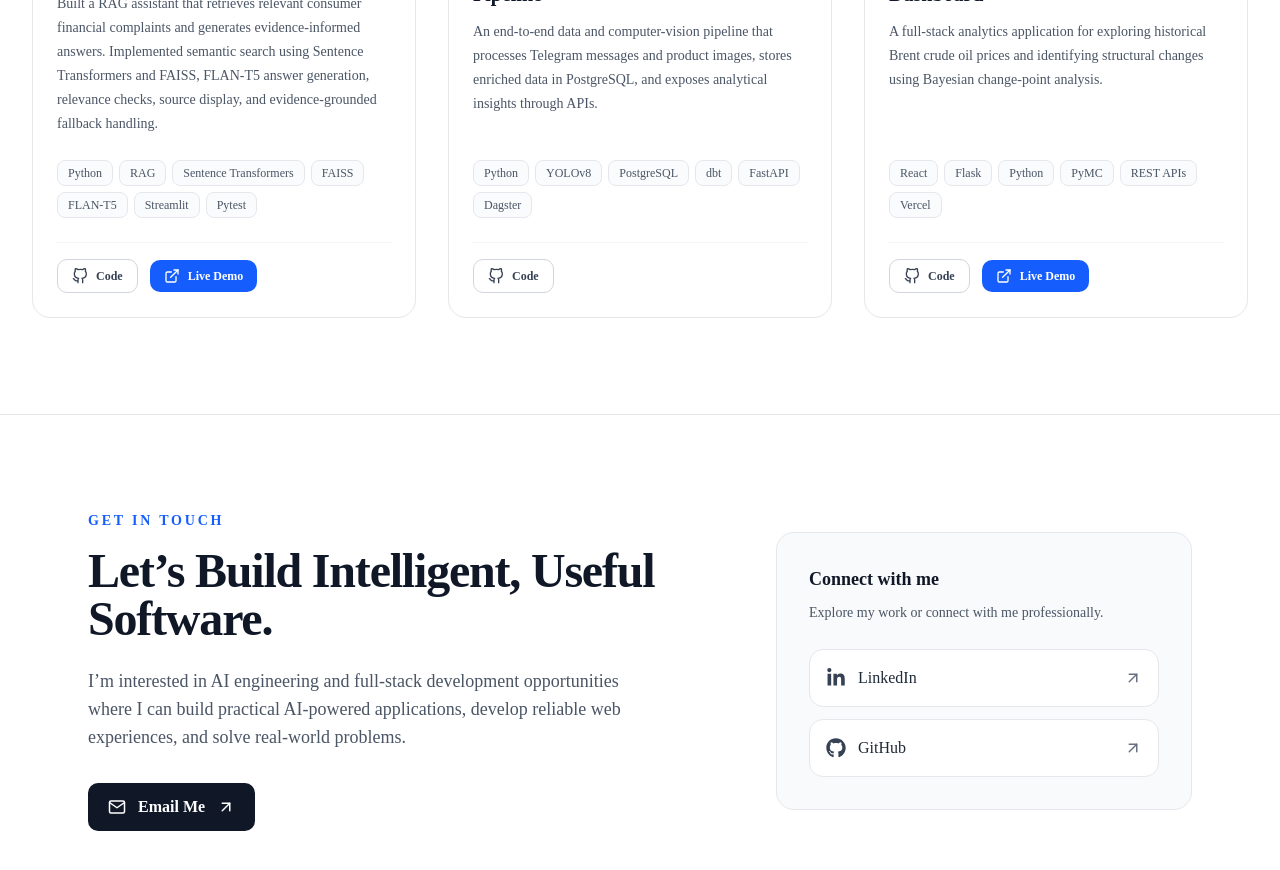
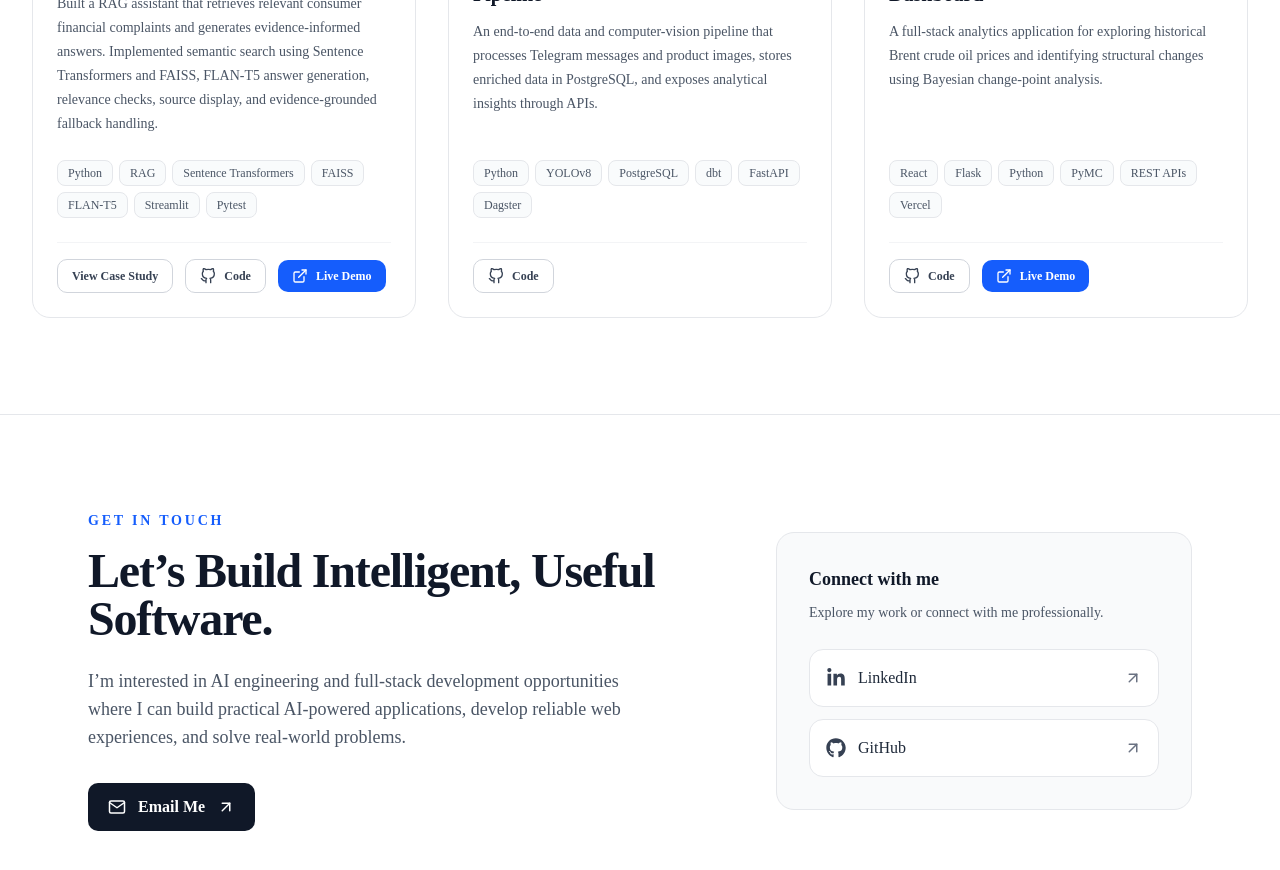
Before and after one commit to hawaebrahimhamid/ai-portfolio, a Next.js app: page / in a window 1280 px wide. Shown: the part 4740-5610 px from the top of the page. Built offline with nearby package versions, Linux system fonts and the light colour scheme.

Commit message:
Add CrediTrust project case study

```diff
--- a/src/components/Projects.tsx
+++ b/src/components/Projects.tsx
@@ -1,8 +1,21 @@
+"use client";
+
+import { useState } from "react";
 import Image from "next/image";
 import { projects } from "@/data/projects";
 import { FiGithub, FiExternalLink } from "react-icons/fi";
 
 export default function Projects() {
+  const [openCaseStudies, setOpenCaseStudies] = useState<string[]>([]);
+
+  function toggleCaseStudy(projectTitle: string) {
+    setOpenCaseStudies((openProjects) =>
+      openProjects.includes(projectTitle)
+        ? openProjects.filter((title) => title !== projectTitle)
+        : [...openProjects, projectTitle],
+    );
+  }
+
   return (
     <section
       id="projects"
@@ -33,7 +46,10 @@ export default function Projects() {
         </div>
 
         <div className="mt-12 grid gap-8 lg:grid-cols-3">
-          {projects.map((project) => (
+          {projects.map((project) => {
+            const isCaseStudyOpen = openCaseStudies.includes(project.title);
+
+            return (
               <article
                 key={project.title}
                 className="flex h-full flex-col overflow-hidden rounded-2xl border border-gray-200 bg-white transition-all duration-300 hover:border-blue-300 hover:shadow-lg dark:border-slate-800 dark:bg-slate-900 dark:hover:border-blue-900"
@@ -74,10 +90,40 @@ export default function Projects() {
                     <p className="mt-3 text-sm leading-6 text-gray-600 dark:text-gray-300">
                       {project.description}
                     </p>
+
+                    {project.caseStudy && isCaseStudyOpen && (
+                      <div className="mt-5 space-y-4 rounded-xl border border-gray-200 bg-gray-50 p-4 dark:border-slate-700 dark:bg-slate-950">
+                        <div>
+                          <h4 className="text-sm font-semibold text-gray-900 dark:text-white">
+                            Problem
+                          </h4>
+                          <p className="mt-1 text-sm leading-6 text-gray-600 dark:text-gray-300">
+                            {project.caseStudy.problem}
+                          </p>
                         </div>
 
                         <div>
-                  {/* Technology Tags */}
+                          <h4 className="text-sm font-semibold text-gray-900 dark:text-white">
+                            Technical Approach
+                          </h4>
+                          <p className="mt-1 text-sm leading-6 text-gray-600 dark:text-gray-300">
+                            {project.caseStudy.approach}
+                          </p>
+                        </div>
+
+                        <div>
+                          <h4 className="text-sm font-semibold text-gray-900 dark:text-white">
+                            Key Implementation
+                          </h4>
+                          <p className="mt-1 text-sm leading-6 text-gray-600 dark:text-gray-300">
+                            {project.caseStudy.implementation}
+                          </p>
+                        </div>
+                      </div>
+                    )}
+                  </div>
+
+                  <div>
                     <ul
                       className="mt-6 flex flex-wrap gap-1.5"
                       aria-label={`${project.title} technologies`}
@@ -92,8 +138,20 @@ export default function Projects() {
                       ))}
                     </ul>
 
-                  {/* Action Buttons */}
-                  <div className="mt-6 flex items-center gap-3 border-t border-gray-100 pt-4 dark:border-slate-800">
+                    <div className="mt-6 flex flex-wrap items-center gap-3 border-t border-gray-100 pt-4 dark:border-slate-800">
+                      {project.caseStudy && (
+                        <button
+                          type="button"
+                          onClick={() => toggleCaseStudy(project.title)}
+                          aria-expanded={isCaseStudyOpen}
+                          className="inline-flex items-center rounded-lg border border-gray-300 px-3.5 py-2 text-xs font-semibold text-gray-700 transition-colors hover:border-blue-600 hover:text-blue-600 dark:border-slate-700 dark:text-gray-200 dark:hover:border-blue-400 dark:hover:text-blue-400"
+                        >
+                          {isCaseStudyOpen
+                            ? "Hide Case Study"
+                            : "View Case Study"}
+                        </button>
+                      )}
+
                       <a
                         href={project.githubUrl}
                         target="_blank"
@@ -121,7 +179,8 @@ export default function Projects() {
                   </div>
                 </div>
               </article>
-          ))}
+            );
+          })}
         </div>
       </div>
     </section>
--- a/src/data/projects.ts
+++ b/src/data/projects.ts
@@ -18,6 +18,14 @@ export const projects: Project[] = [
     liveUrl: "https://creditrust-complaint-chatbot.streamlit.app/",
     videoUrl: "/projects/creditrust-demo.mp4",
     featured: true,
+    caseStudy: {
+      problem:
+        "Consumer financial complaints can be difficult to search and interpret. The goal was to help users find relevant complaints and receive answers grounded in supporting evidence.",
+      approach:
+        "Developed a retrieval-augmented generation (RAG) pipeline using Sentence Transformers for semantic search, FAISS for similarity retrieval, and FLAN-T5 for answer generation.",
+      implementation:
+        "Implemented relevance checks, complaint-source references, answer validation, and evidence-grounded fallback handling to improve answer reliability and reduce unsupported responses.",
+    },
   },
 
   {
--- a/src/types/project.ts
+++ b/src/types/project.ts
@@ -7,4 +7,9 @@ export type Project = {
   image?: string;
   videoUrl?: string;
   featured?: boolean;
+  caseStudy?: {
+    problem: string;
+    approach: string;
+    implementation: string;
+  };
 };
```
Lines whose indentation alone changed are shown as unchanged.
